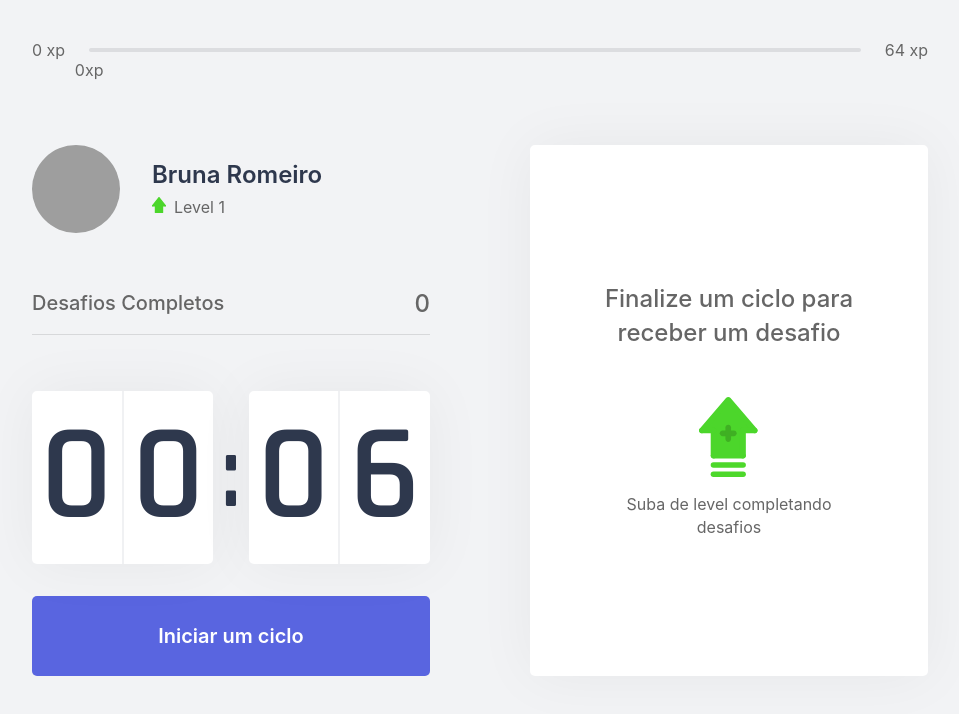
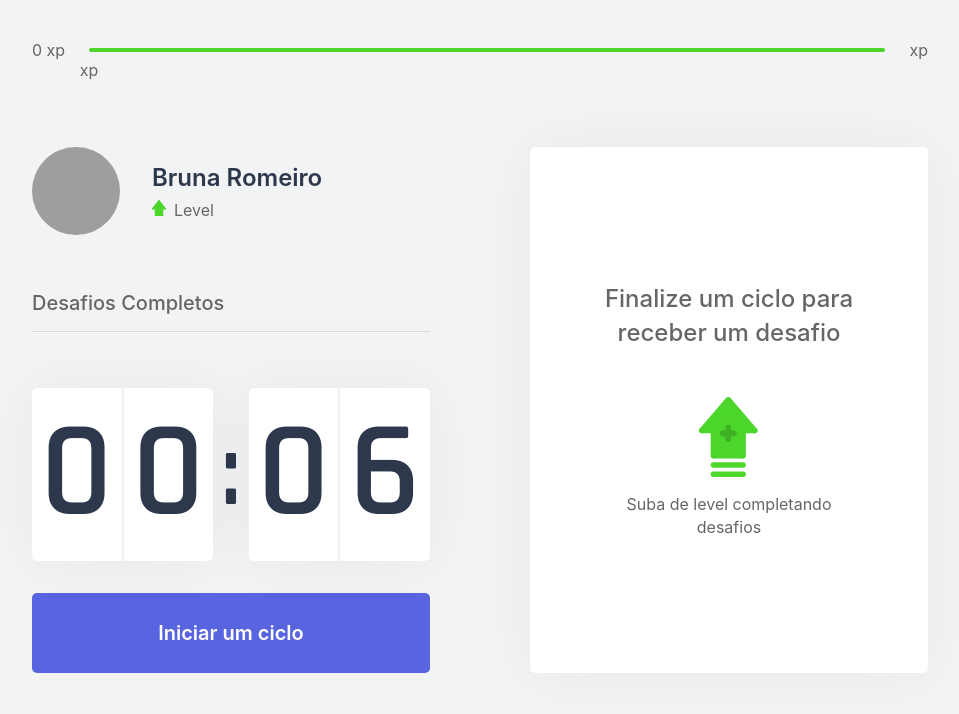
Before and after one commit to romeiro-bru/stretch-break-next, a Next.js app: page / in a window 1280 px wide. Shown: the top 714 px of the page, without its empty margins (160-1119 px from the left). Built offline with nearby package versions, Linux system fonts and the light colour scheme; grey boxes are pictures that could not be loaded.

Commit message:
Remove challengesprovider

```diff
--- a/src/pages/_app.tsx
+++ b/src/pages/_app.tsx
@@ -1,11 +1,8 @@
-import { ChallengesProvider } from '../contexts/ChallengesContext';
 import '../styles/global.css';
 
 function MyApp({ Component, pageProps }) {
   return (
-    <ChallengesProvider>
-      <Component {...pageProps} />
-    </ChallengesProvider>
+    <Component {...pageProps} />
   )
 }
 
```
